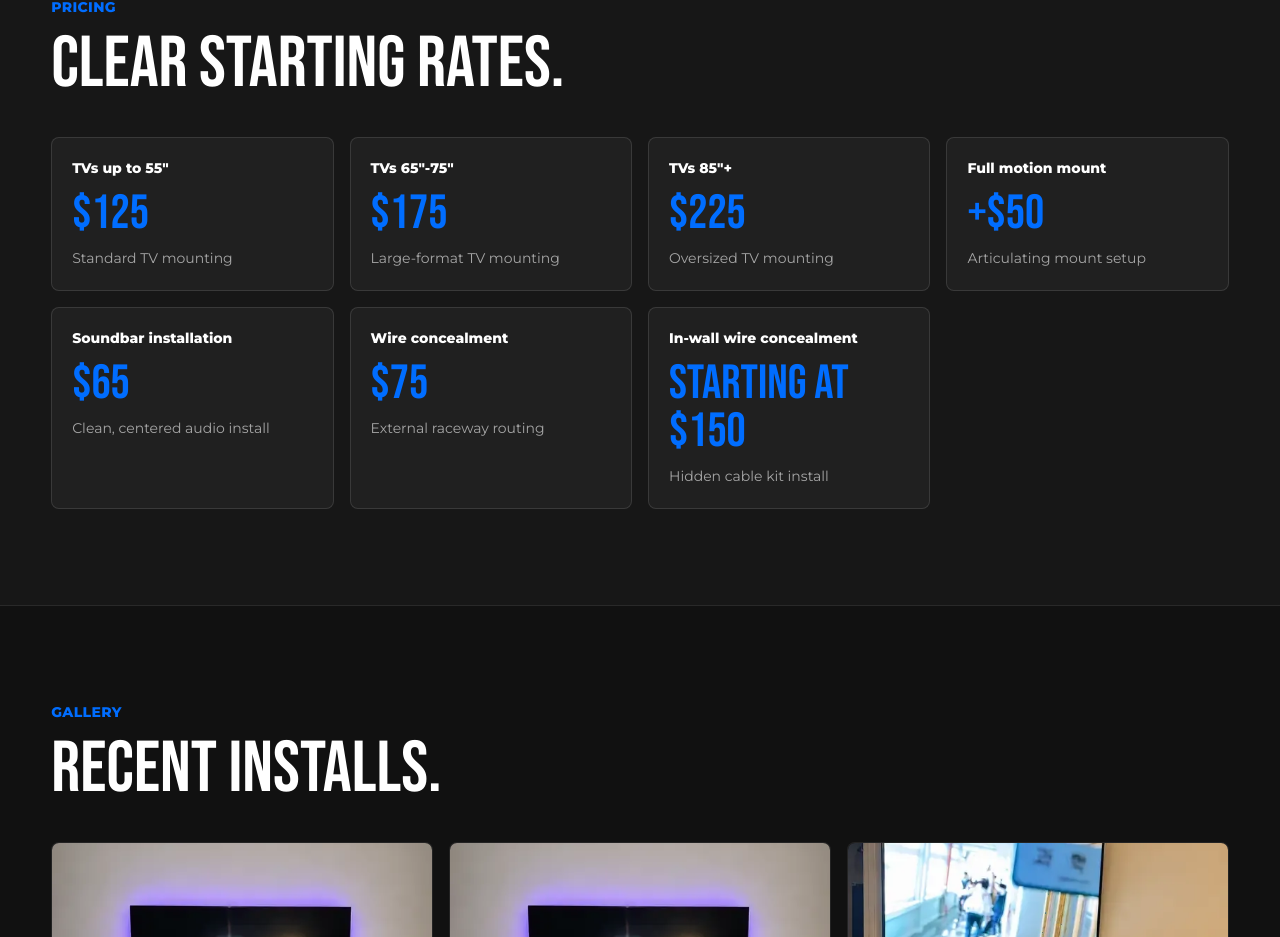
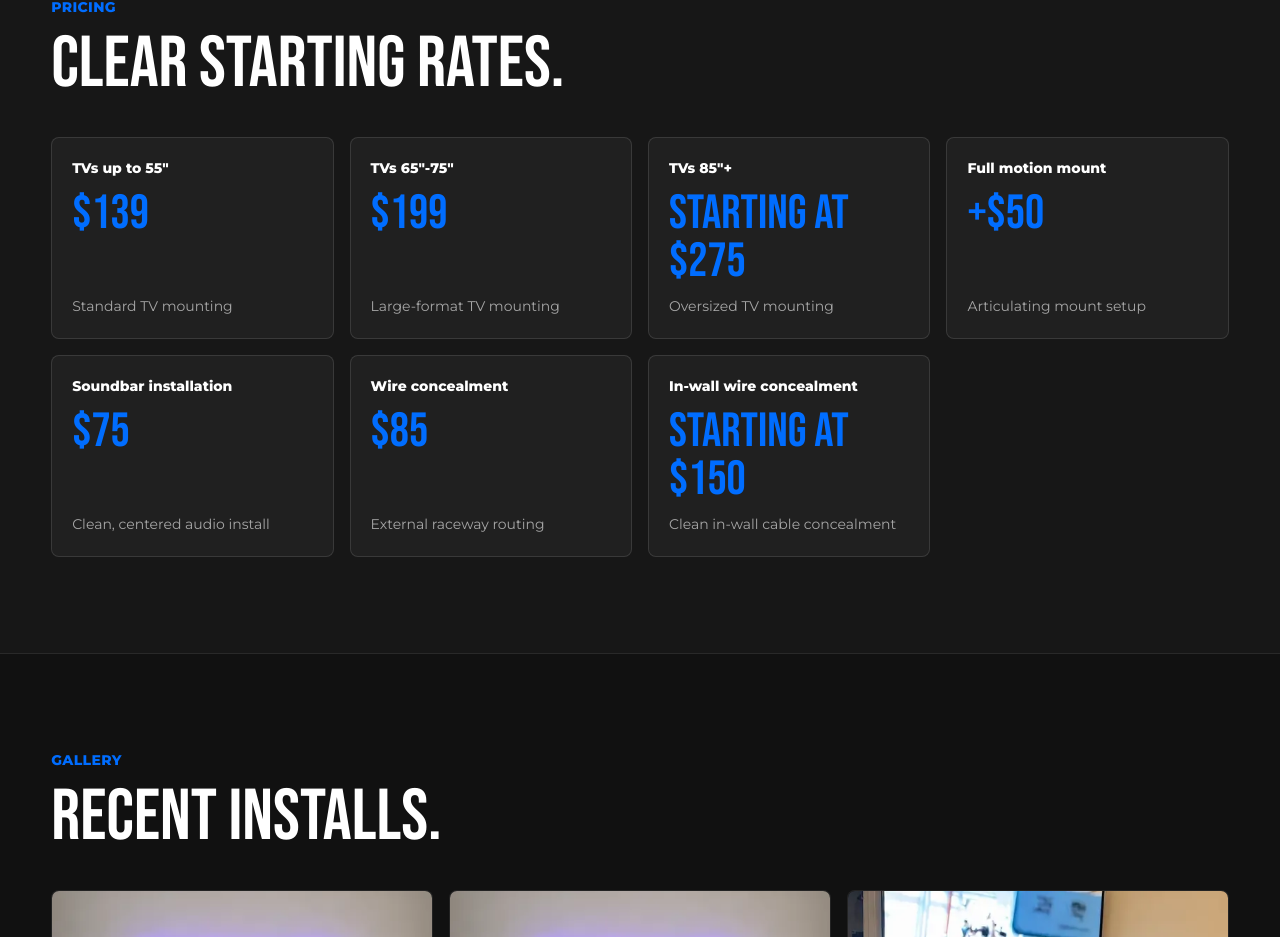
Before and after one commit to Jmch386/jm-tv-mounting-website, a Next.js app: page / in a window 1280 px wide. Shown: the part 1320-2257 px from the top of the page. Built offline with nearby package versions, Linux system fonts and the light colour scheme.

Commit message:
Update pricing section

```diff
--- a/app/page.tsx
+++ b/app/page.tsx
@@ -51,10 +51,10 @@ export default function HomePage() {
         <Section eyebrow="Pricing" title="Clear starting rates.">
           <div className="grid gap-4 sm:grid-cols-2 lg:grid-cols-4">
             {pricing.map((item) => (
-              <article key={item.title} className="premium-card p-5">
+              <article key={item.title} className="premium-card flex h-full flex-col p-5">
                 <h3 className="text-sm font-extrabold text-white/72">{item.title}</h3>
                 <p className="mt-3 font-heading text-5xl text-neon">{item.price}</p>
-                <p className="mt-2 text-sm leading-6 text-white/60">{item.note}</p>
+                <p className="mt-auto pt-2 text-sm leading-6 text-white/60">{item.note}</p>
               </article>
             ))}
           </div>
--- a/app/pricing/page.tsx
+++ b/app/pricing/page.tsx
@@ -10,13 +10,13 @@ export const metadata = {
 export default function PricingPage() {
   return (
     <>
-      <Section eyebrow="Pricing" title="Modern installs with clear starting rates.">
+      <Section eyebrow="Pricing" title="Modern installs with clear, upfront pricing — no surprise fees.">
         <div className="grid gap-4 sm:grid-cols-2 lg:grid-cols-4">
           {pricing.map((item) => (
-            <article key={item.title} className="rounded-lg border border-white/10 bg-black/35 p-5">
+            <article key={item.title} className="flex h-full flex-col rounded-lg border border-white/10 bg-black/35 p-5">
               <h2 className="font-bold text-white/70">{item.title}</h2>
               <p className="mt-4 font-heading text-6xl text-neon">{item.price}</p>
-              <p className="mt-3 text-sm leading-6 text-white/62">{item.note}</p>
+              <p className="mt-auto pt-3 text-sm leading-6 text-white/62">{item.note}</p>
             </article>
           ))}
         </div>
--- a/lib/content.ts
+++ b/lib/content.ts
@@ -54,13 +54,13 @@ export const serviceDetails = [
 ];
 
 export const pricing = [
-  { title: "TVs up to 55\"", price: "$125", note: "Standard TV mounting" },
-  { title: "TVs 65\"-75\"", price: "$175", note: "Large-format TV mounting" },
-  { title: "TVs 85\"+", price: "$225", note: "Oversized TV mounting" },
+  { title: "TVs up to 55\"", price: "$139", note: "Standard TV mounting" },
+  { title: "TVs 65\"-75\"", price: "$199", note: "Large-format TV mounting" },
+  { title: "TVs 85\"+", price: "Starting at $275", note: "Oversized TV mounting" },
   { title: "Full motion mount", price: "+$50", note: "Articulating mount setup" },
-  { title: "Soundbar installation", price: "$65", note: "Clean, centered audio install" },
-  { title: "Wire concealment", price: "$75", note: "External raceway routing" },
-  { title: "In-wall wire concealment", price: "Starting at $150", note: "Hidden cable kit install" }
+  { title: "Soundbar installation", price: "$75", note: "Clean, centered audio install" },
+  { title: "Wire concealment", price: "$85", note: "External raceway routing" },
+  { title: "In-wall wire concealment", price: "Starting at $150", note: "Clean in-wall cable concealment" }
 ];
 
 export const cities = [
```
